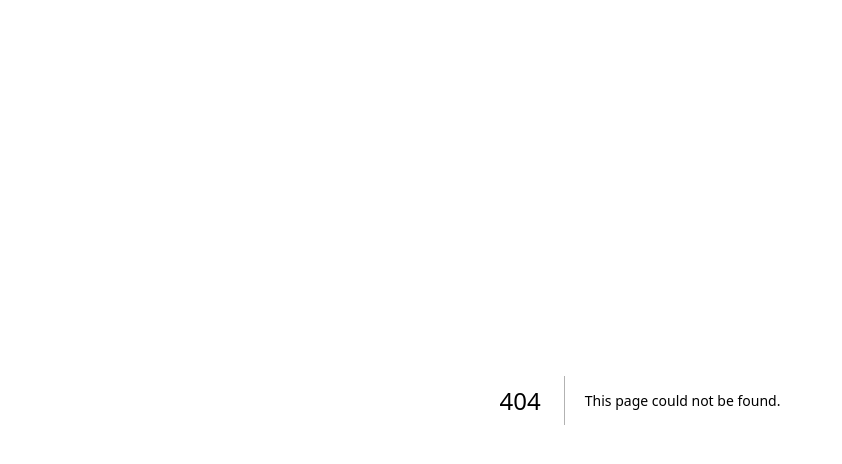
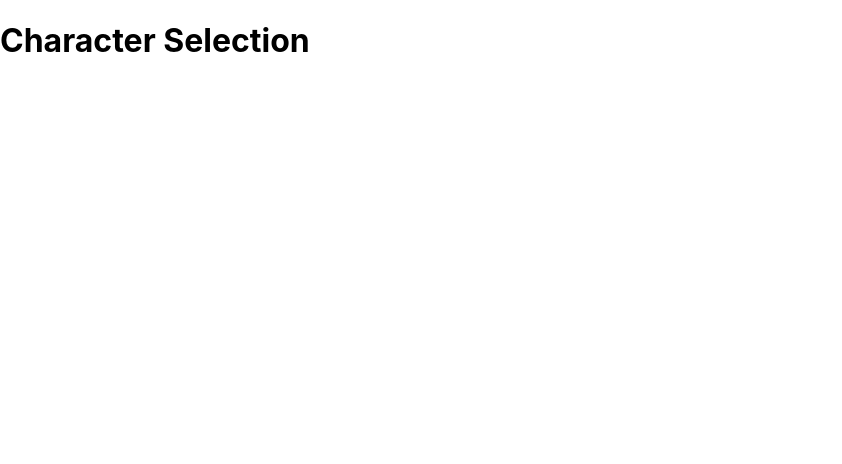
Before and after one commit to Axle-Bucamp/BK-fighter-3D, a Next.js app: page /character-selection in a window 1280 px wide. Before the commit this address had no page. Shown: the top 464 px of the page, without its empty margins (0-842 px from the left). Built offline with nearby package versions, Linux system fonts and the light colour scheme.

Commit message:
Create pages/character-selection.js as a placeholder for character selection

```diff
--- /dev/null
+++ b/pages/character-selection.js
@@ -0,0 +1,8 @@
+export default function CharacterSelection() {
+  return (
+    <div>
+      <h1>Character Selection</h1>
+      {/* Add character selection components here */}
+    </div>
+  );
+}
```
